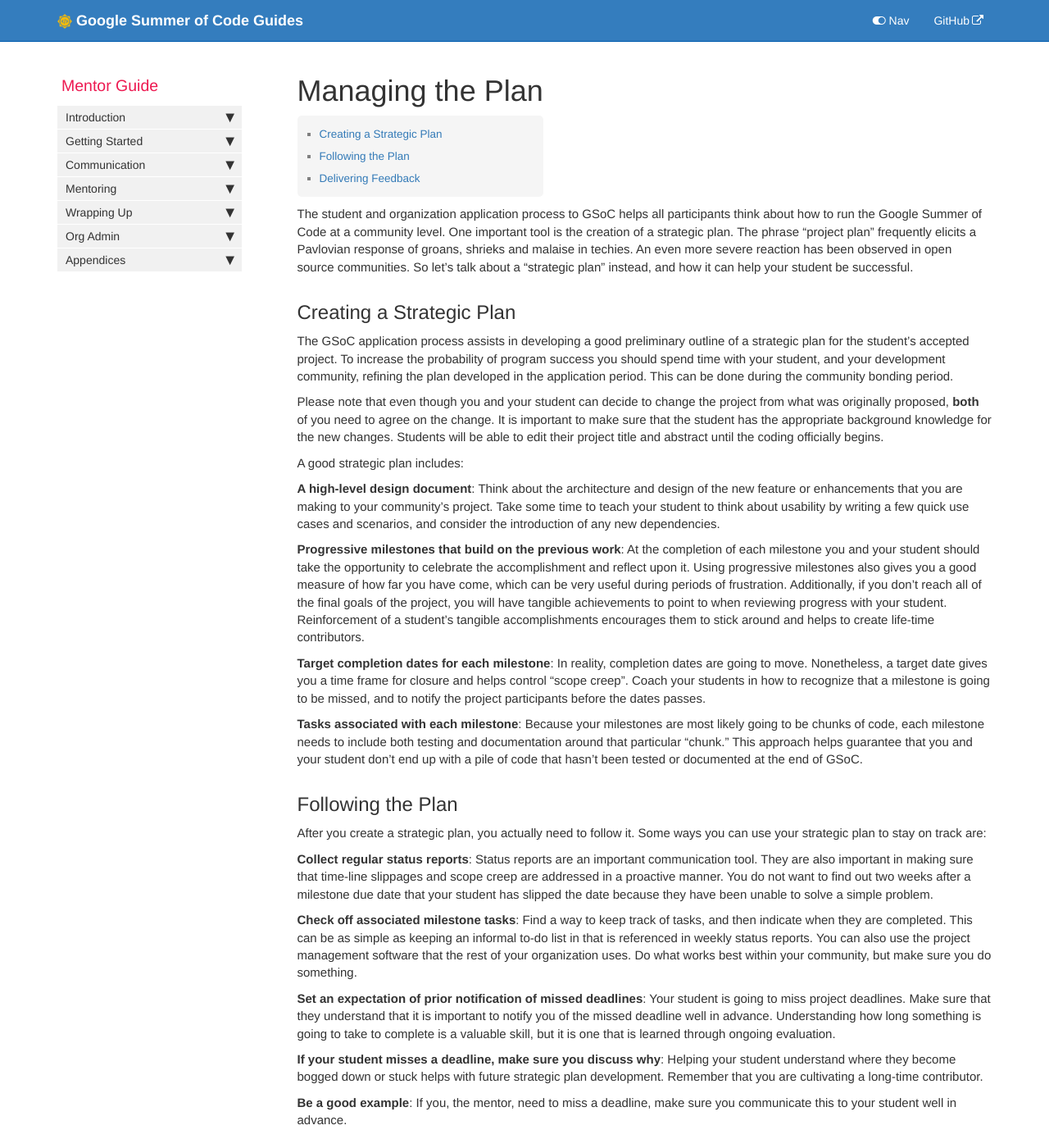
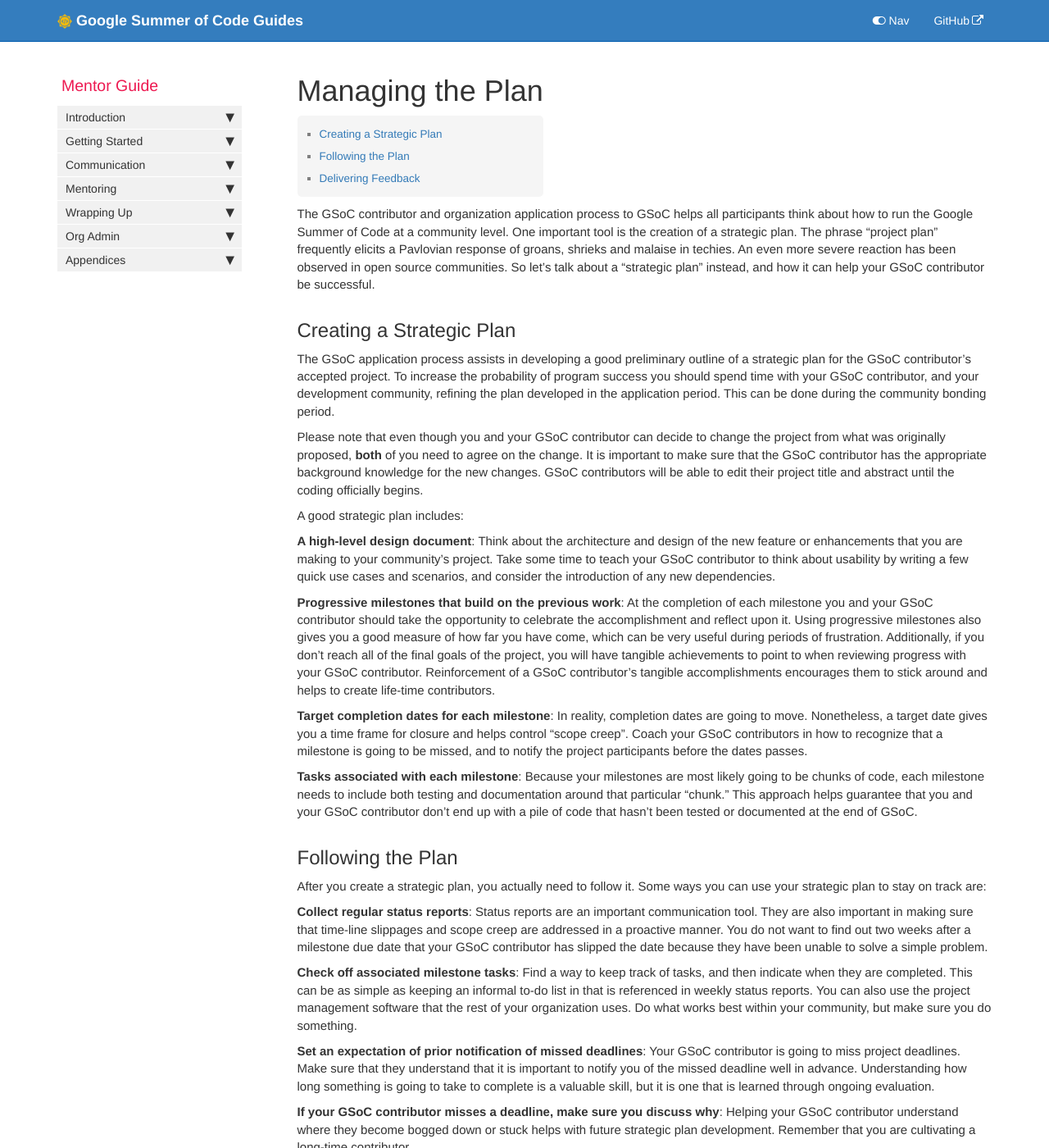
Before and after one commit to google/gsocguides, a Jekyll site: the page built from pages/mentor/13-managing_the_plan.md, in a window 1280 px wide and 1400 px high. Shown: the whole window at 82% size. Built offline with Jekyll 4.4.1, drawn with Linux system fonts in a browser that asks for light colours; some of the changed text lies outside the part shown.

Commit message:
Update 13-managing_the_plan.md
2022 updates

```diff
--- a/pages/mentor/13-managing_the_plan.md
+++ b/pages/mentor/13-managing_the_plan.md
@@ -6,48 +6,48 @@ permalink: mentor/managing-the-plan.html
 sidebar: mentor_sidebar
 ---
 
-The student and organization application process to GSoC helps all participants think about how to run the Google Summer of Code at a community level. One important tool is the creation of a strategic plan. The phrase "project plan" frequently elicits a Pavlovian response of groans, shrieks and malaise in techies. An even more severe reaction has been observed in open source communities.  So let's talk about a "strategic plan" instead, and how it can help your student be successful.
+The GSoC contributor and organization application process to GSoC helps all participants think about how to run the Google Summer of Code at a community level. One important tool is the creation of a strategic plan. The phrase "project plan" frequently elicits a Pavlovian response of groans, shrieks and malaise in techies. An even more severe reaction has been observed in open source communities.  So let's talk about a "strategic plan" instead, and how it can help your GSoC contributor be successful.
 
 ## Creating a Strategic Plan
 
-The GSoC application process assists in developing a good preliminary outline of a strategic plan for the student's accepted project. To increase the probability of program success you should spend time with your student, and your development community, refining the plan developed in the application period. This can be done during the community bonding period.
+The GSoC application process assists in developing a good preliminary outline of a strategic plan for the GSoC contributor's accepted project. To increase the probability of program success you should spend time with your GSoC contributor, and your development community, refining the plan developed in the application period. This can be done during the community bonding period.
 
-Please note that even though you and your student can decide to change the project from what was originally proposed, **both** of you need to agree on the change. It is important to make sure that the student has the appropriate background knowledge for the new changes. Students will be able to edit their project title and abstract until the coding officially begins.
+Please note that even though you and your GSoC contributor can decide to change the project from what was originally proposed, **both** of you need to agree on the change. It is important to make sure that the GSoC contributor has the appropriate background knowledge for the new changes. GSoC contributors will be able to edit their project title and abstract until the coding officially begins.
 
 A good strategic plan includes:
 
-**A high-level design document**: Think about the architecture and design of the new feature or enhancements that you are making to your community's project. Take some time to teach your student to think about usability by writing a few quick use cases and scenarios, and consider the introduction of any new dependencies.
+**A high-level design document**: Think about the architecture and design of the new feature or enhancements that you are making to your community's project. Take some time to teach your GSoC contributor to think about usability by writing a few quick use cases and scenarios, and consider the introduction of any new dependencies.
 
-**Progressive milestones that build on the previous work**: At the completion of each milestone you and your student should take the opportunity to celebrate the accomplishment and reflect upon it. Using progressive milestones also gives you a good measure of how far you have come, which can be very useful during periods of frustration. Additionally, if you don't reach all of the final goals of the project, you will have tangible achievements to point to when reviewing progress with your student. Reinforcement of a student's tangible accomplishments encourages them to stick around and helps to create life-time contributors.
+**Progressive milestones that build on the previous work**: At the completion of each milestone you and your GSoC contributor should take the opportunity to celebrate the accomplishment and reflect upon it. Using progressive milestones also gives you a good measure of how far you have come, which can be very useful during periods of frustration. Additionally, if you don't reach all of the final goals of the project, you will have tangible achievements to point to when reviewing progress with your GSoC contributor. Reinforcement of a GSoC contributor's tangible accomplishments encourages them to stick around and helps to create life-time contributors.
 
-**Target completion dates for each milestone**: In reality, completion dates are going to move. Nonetheless, a target date gives you a time frame for closure and helps control "scope creep". Coach your students in how to recognize that a milestone is going to be missed, and to notify the project participants before the dates passes.
+**Target completion dates for each milestone**: In reality, completion dates are going to move. Nonetheless, a target date gives you a time frame for closure and helps control "scope creep". Coach your GSoC contributors in how to recognize that a milestone is going to be missed, and to notify the project participants before the dates passes.
 
-**Tasks associated with each milestone**: Because your milestones are most likely going to be chunks of code, each milestone needs to include both testing and documentation around that particular "chunk." This approach helps guarantee that you and your student don't end up with a pile of code that hasn't been tested or documented at the end of GSoC.
+**Tasks associated with each milestone**: Because your milestones are most likely going to be chunks of code, each milestone needs to include both testing and documentation around that particular "chunk." This approach helps guarantee that you and your GSoC contributor don't end up with a pile of code that hasn't been tested or documented at the end of GSoC.
 
 ## Following the Plan
 
 After you create a strategic plan, you actually need to follow it. Some ways you can use your strategic plan to stay on track are:
 
-**Collect regular status reports**: Status reports are an important communication tool. They are also important in making sure that time-line slippages and scope creep are addressed in a proactive manner. You do not want to find out two weeks after a milestone due date that your student has slipped the date because they have been unable to solve a simple problem.
+**Collect regular status reports**: Status reports are an important communication tool. They are also important in making sure that time-line slippages and scope creep are addressed in a proactive manner. You do not want to find out two weeks after a milestone due date that your GSoC contributor has slipped the date because they have been unable to solve a simple problem.
 
 **Check off associated milestone tasks**: Find a way to keep track of tasks, and then indicate when they are completed. This can be as simple as keeping an informal to-do list in that is referenced in weekly status reports. You can also use the project management software that the rest of your organization uses. Do what works best within your community, but make sure you do something.
 
-**Set an expectation of prior notification of missed deadlines**: Your student is going to miss project deadlines. Make sure that they understand that it is important to notify you of the missed deadline well in advance. Understanding how long something is going to take to complete is a valuable skill, but it is one that is learned through ongoing evaluation.
+**Set an expectation of prior notification of missed deadlines**: Your GSoC contributor is going to miss project deadlines. Make sure that they understand that it is important to notify you of the missed deadline well in advance. Understanding how long something is going to take to complete is a valuable skill, but it is one that is learned through ongoing evaluation.
 
-**If your student misses a deadline, make sure you discuss why**: Helping your student understand where they become bogged down or stuck helps with future strategic plan development. Remember that you are cultivating a long-time contributor.
+**If your GSoC contributor misses a deadline, make sure you discuss why**: Helping your GSoC contributor understand where they become bogged down or stuck helps with future strategic plan development. Remember that you are cultivating a long-time contributor.
 
-**Be a good example**: If you, the mentor, need to miss a deadline, make sure you communicate this to your student well in advance.
+**Be a good example**: If you, the mentor, need to miss a deadline, make sure you communicate this to your GSoC contributor well in advance.
 
 ## Delivering Feedback
 
-Throughout the project you should be delivering effective feedback to your student about their code, communication, and documentation.
+Throughout the project you should be delivering effective feedback to your GSoC contributor about their code, communication, and documentation.
 
-**Deliver feedback early**: Don't wait until several issues have come up, or until your student has impressed you multiple times with their efficiency. Let them know right away what you think about their work.
+**Deliver feedback early**: Don't wait until several issues have come up, or until your GSoC contributor has impressed you multiple times with their efficiency. Let them know right away what you think about their work.
 
-**Make a point to give positive feedback**: The open source community parcels out compliments all too frugally. When a student completes a task on time, and especially when they exceed your expectations, let them know! Early praise is a far better motivator than late criticism.
+**Make a point to give positive feedback**: The open source community parcels out compliments all too frugally. When a GSoC contributor completes a task on time, and especially when they exceed your expectations, let them know! Early praise is a far better motivator than late criticism.
 
-**Don't avoid critique, but don't be a jerk**: Try to put yourself in your student's shoes, and consider how you might want to hear constructive criticism. Phrase suggestions positively.  If criticism is personal in nature (i.e. tone of an email, timeliness or other non-code issues), deliver it in private rather than in a public forum. When in doubt, ask for advice from more experienced mentors or from your organization's administrator.
+**Don't avoid critique, but don't be a jerk**: Try to put yourself in your GSoC contributor's shoes, and consider how you might want to hear constructive criticism. Phrase suggestions positively.  If criticism is personal in nature (i.e. tone of an email, timeliness or other non-code issues), deliver it in private rather than in a public forum. When in doubt, ask for advice from more experienced mentors or from your organization's administrator.
 
 **Pro Tip**: Don't let the development of your design document become your GSoC project. It's useful to set a date for completion of your strategic plan and add a "Start of Coding" milestone.
 
-**Don't Be That Person**: Don't be overly-critical of date slippage. It happens.  Fanatical adherence to dates does not lead to successful project completion, nor does it make your student feel excited to contribute to your community long-term.
+**Don't Be That Person**: Don't be overly-critical of date slippage. It happens. Fanatical adherence to dates does not lead to successful project completion, nor does it make your GSoC contributor feel excited to contribute to your community long-term.
```
